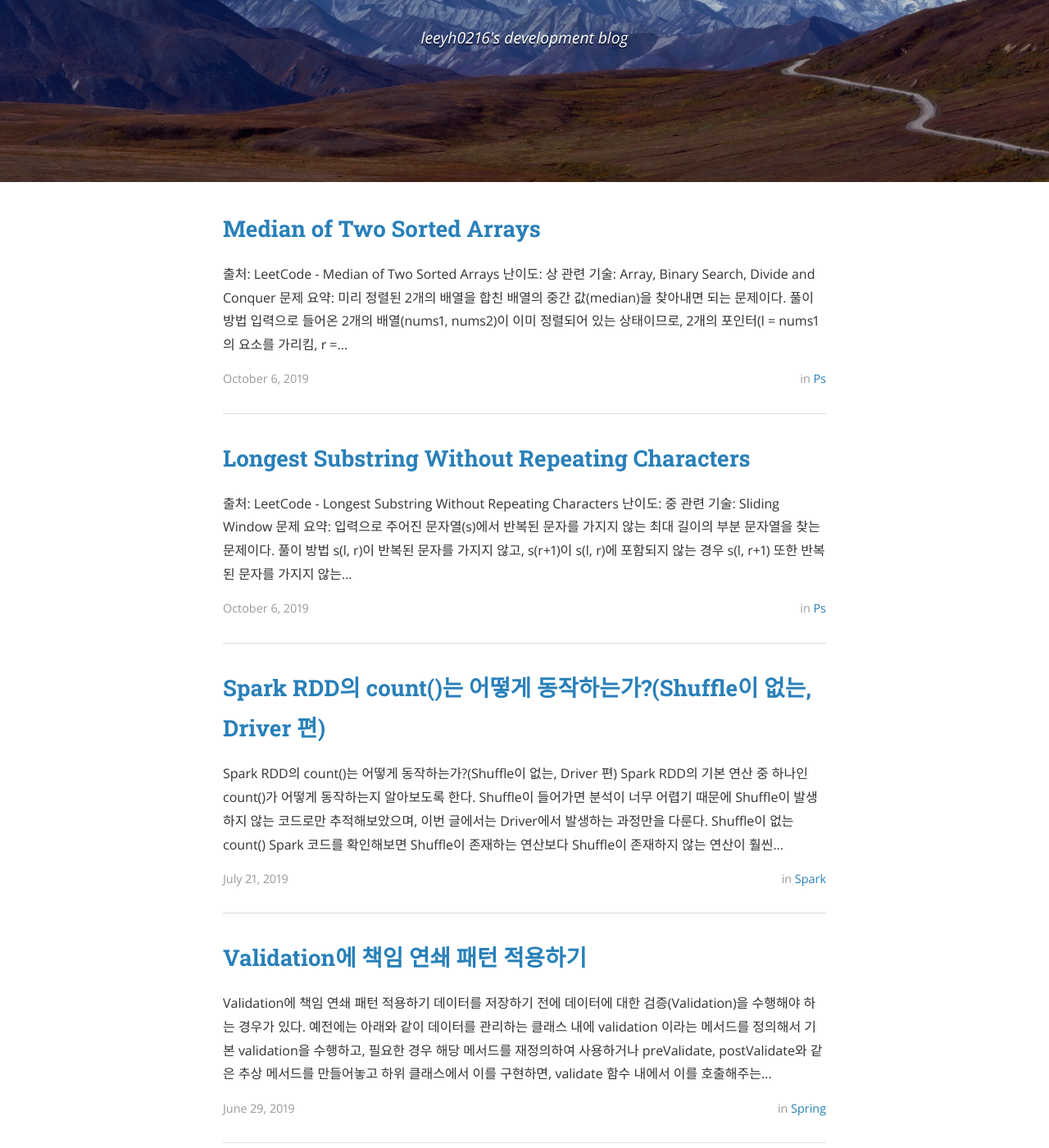
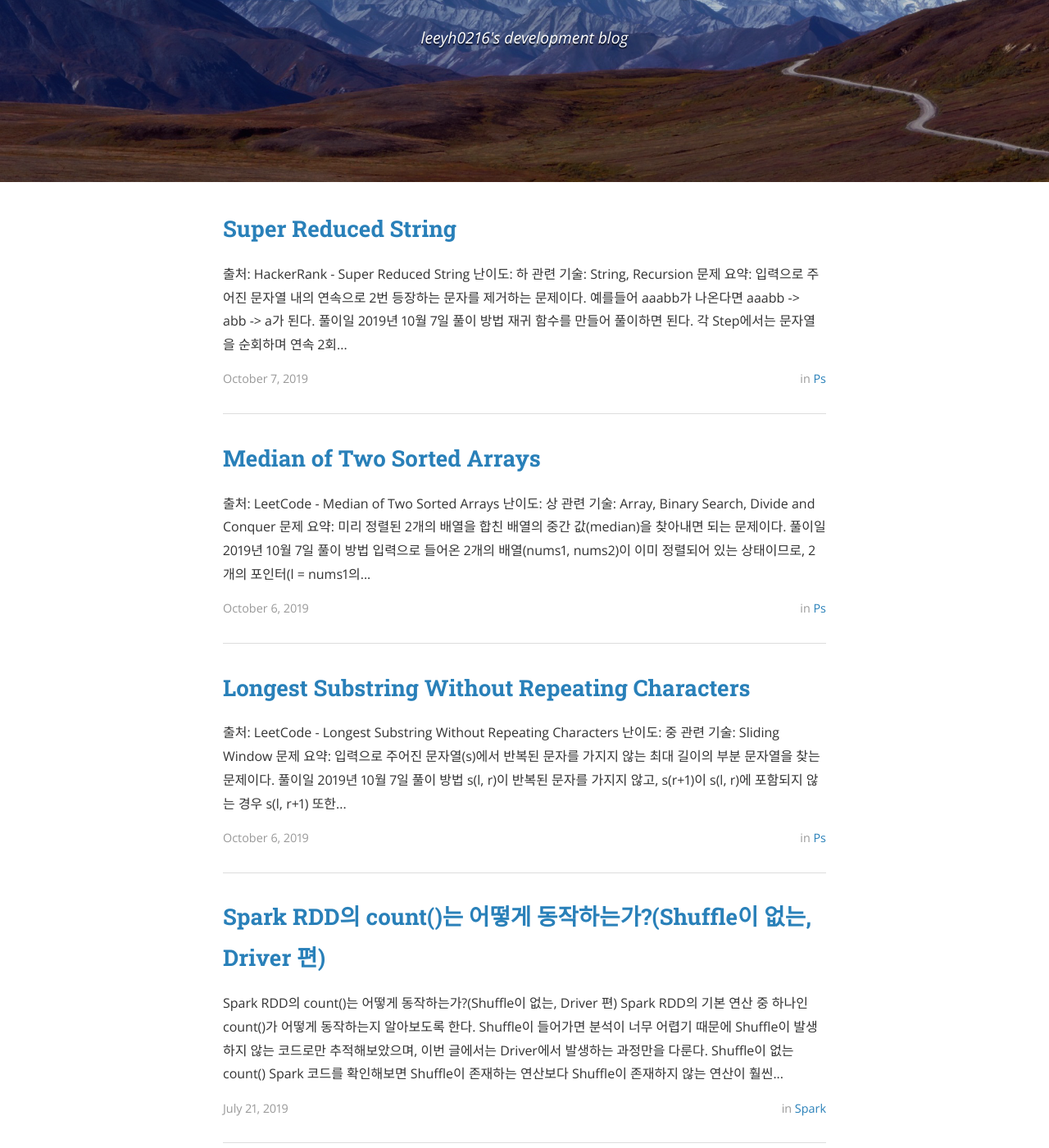
Before and after one commit to leeyh0216/leeyh0216.github.io, a Jekyll site: the page built from index.html, in a window 1280 px wide and 1400 px high, scrolled down 281 px. Shown: the whole window at 82% size. Built offline with Jekyll 4.4.1, drawn with Linux system fonts in a browser that asks for light colours; nearby versions of some CDN libraries; the list of posts is cut into pages by our own code; some of the changed text lies outside the part shown.

Commit message:
Add 풀이 일자, SuperReducedString

```diff
--- a/_posts/problemsolve/2019-10-07-LongestSubstringWithoutRepeatingCharacters.md
+++ b/_posts/problemsolve/2019-10-07-LongestSubstringWithoutRepeatingCharacters.md
@@ -10,6 +10,8 @@ categories: ps
 - 난이도: 중
 - 관련 기술: Sliding Window
 - 문제 요약: 입력으로 주어진 문자열(s)에서 **반복된 문자를 가지지 않는 최대 길이의 부분 문자열**을 찾는 문제이다.
+- 풀이일
+  - 2019년 10월 7일
 
 #### 풀이 방법
 
--- a/_posts/problemsolve/2019-10-07-MedianOfTwoSortedArrays.md
+++ b/_posts/problemsolve/2019-10-07-MedianOfTwoSortedArrays.md
@@ -10,6 +10,8 @@ categories: ps
 - 난이도: 상
 - 관련 기술: Array, Binary Search, Divide and Conquer
 - 문제 요약: 미리 정렬된 2개의 배열을 합친 배열의 중간 값(median)을 찾아내면 되는 문제이다.
+- 풀이일
+  - 2019년 10월 7일
 
 #### 풀이 방법
 
--- /dev/null
+++ b/_posts/problemsolve/2019-10-07-SuperReducedString.md
@@ -0,0 +1,39 @@
+---
+layout: post
+title:  "Super Reduced String"
+date:   2019-10-07 21:40:00 +0900
+author: leeyh0216
+categories: ps
+---
+
+- 출처: [HackerRank - Super Reduced String](https://www.hackerrank.com/challenges/reduced-string/problem)
+- 난이도: 하
+- 관련 기술: String, Recursion
+- 문제 요약: 입력으로 주어진 문자열 내의 연속으로 2번 등장하는 문자를 제거하는 문제이다. 예를들어 aaabb가 나온다면 aaabb -> abb -> a가 된다.
+- 풀이일
+  - 2019년 10월 7일
+
+#### 풀이 방법
+
+재귀 함수를 만들어 풀이하면 된다. 각 Step에서는 문자열을 순회하며 연속 2회 등장하는 문자를 확인한다.
+
+- 2회 연속 등장하는 문자가 발생한 경우: 해당 문자 2개를 빈 문자열로 치환한 뒤 재귀 함수 호출
+- 2회 연속 등장하는 문자가 발생하지 않는 경우: 입력 문자열을 그대로 반환(빈 문자열인 경우 "Empty String" 반환)
+
+#### 코드
+{% highlight java %}
+public class Solution {
+  String superReducedString(String s) {
+    if(s.isEmpty())
+      return "Empty String";
+    for(int i = 0;i<s.length() - 1; i++){
+      char front = s.charAt(i), end = s.charAt(i+1);
+      if(front == end) {
+        String newStr = s.replace("" + front + front, "");
+        return superReducedString(newStr);
+      }
+    }
+    return s;
+  }
+}
+{% endhighlight%}
```
